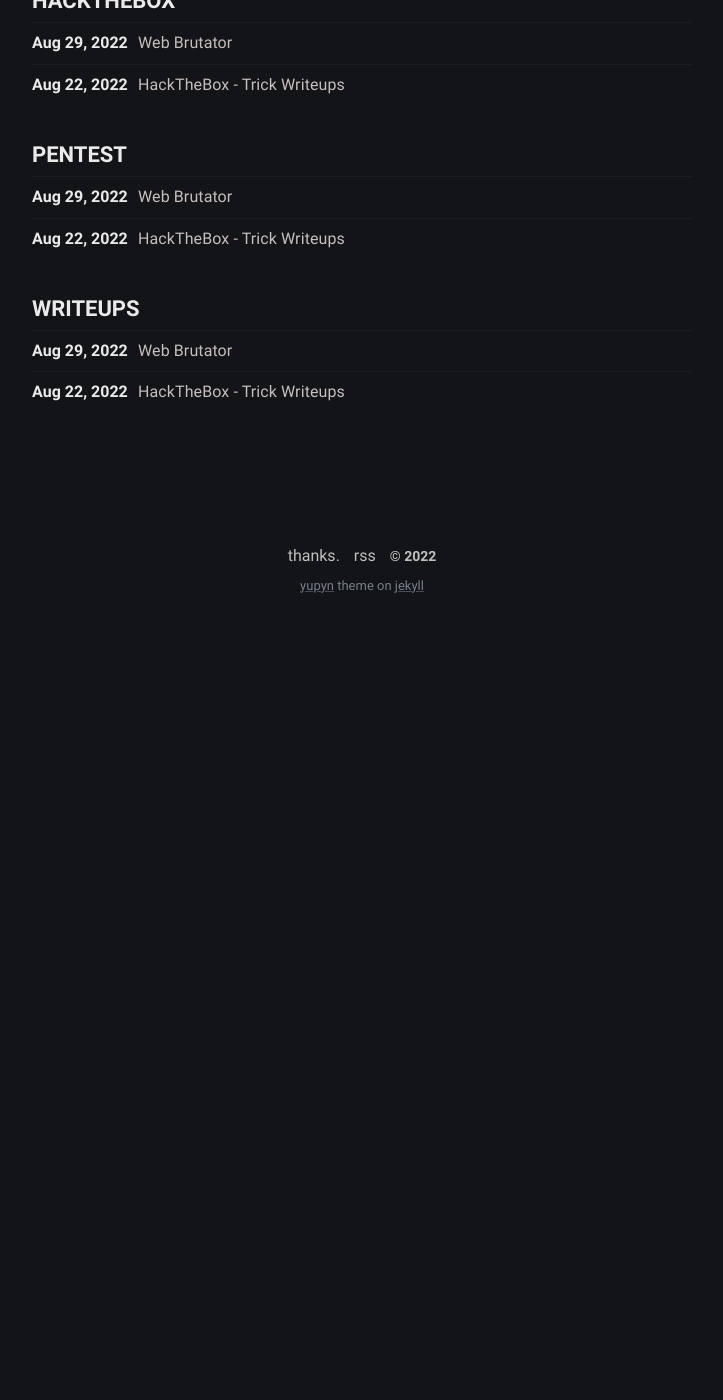
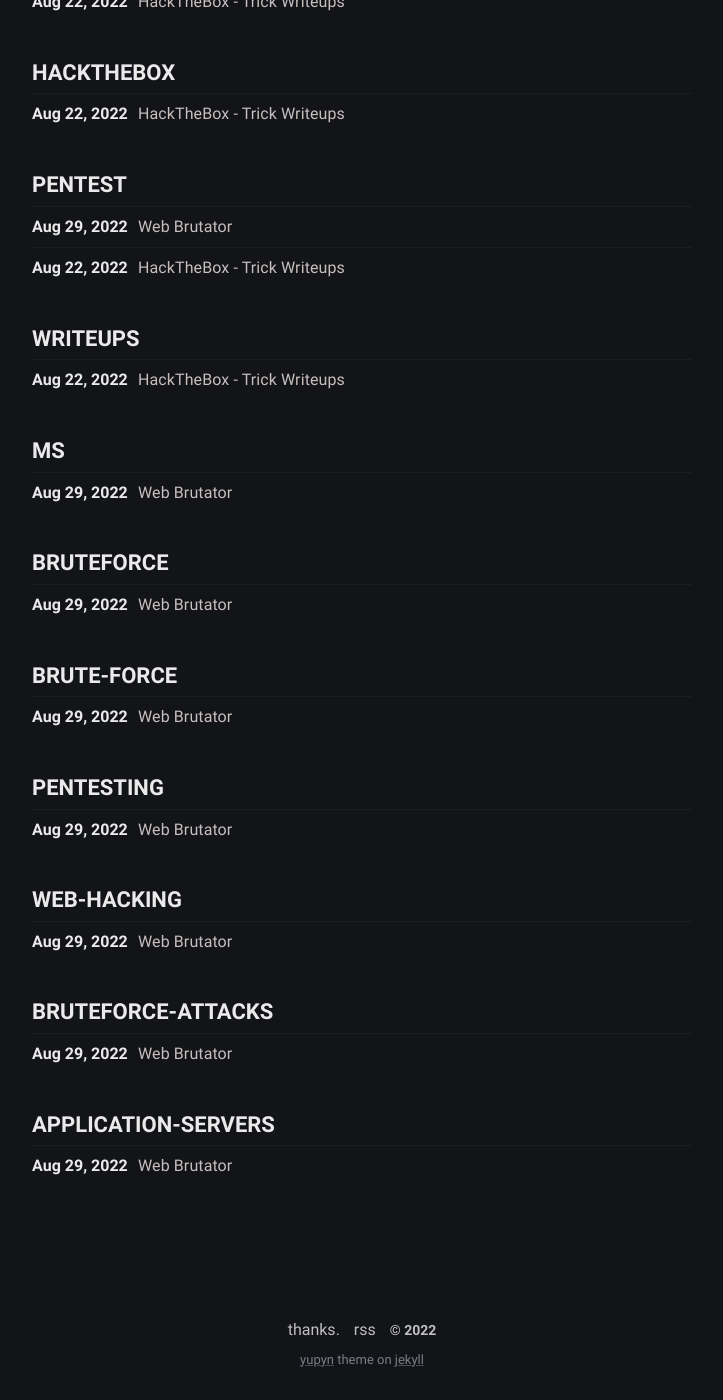
Before and after one commit to zufan-students/blog, a Jekyll site: the page built from tags.html, in a window 1280 px wide and 1400 px high, scrolled down 11008 px. Shown: the whole window, without its empty margins (278-1001 px from the left). Built offline with Jekyll 4.4.1, drawn with Linux system fonts in a browser that asks for light colours; before the commit the page ends 11638 px from its top, so only the background shows below that; some of the changed text lies outside the part shown.

Commit message:
Update 2022-08-29-Web-Brutator.md

```diff
--- a/_posts/2022-08-29-Web-Brutator.md
+++ b/_posts/2022-08-29-Web-Brutator.md
@@ -2,7 +2,7 @@
 title: "Web Brutator"
 date: 2022-08-29 22:30:00 +07:00
 categories: [WriteUps]
-tags: [ctf, hackthebox, pentest, writeups]
+tags: [ms, hacking, bruteforce, brute-force, pentesting, pentest, hacking-tool, web-hacking, bruteforce-attacks, application-servers]
 image:
 ---
 
```
